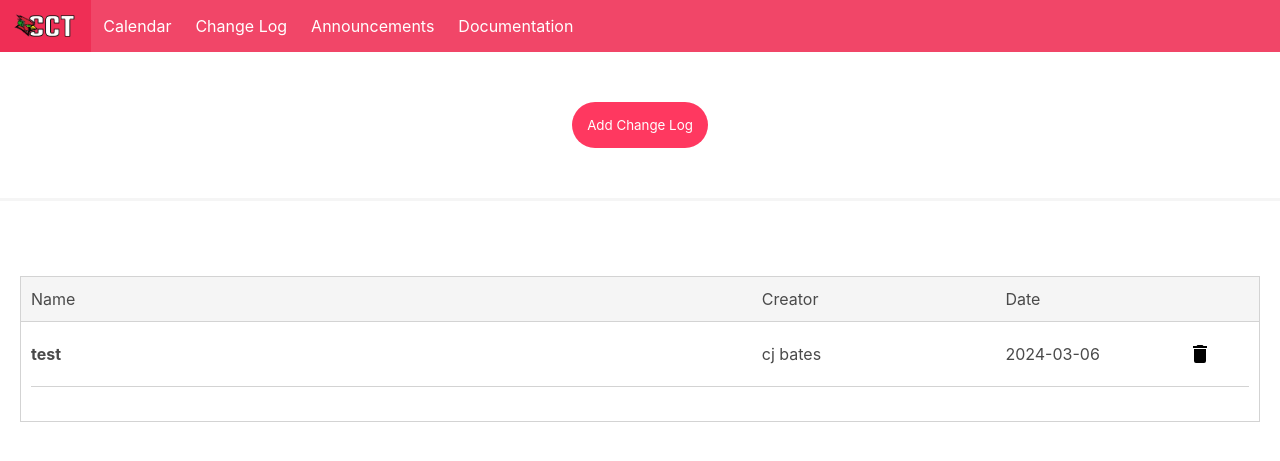
After one commit to cjbates02/CCT-Website, a Flask app: page /change_log in a window 1280 px wide. The commit adds this page. Shown: the top 461 px of the page. Run offline with Flask 3, Linux system fonts and the light colour scheme; data comes from the database, SQL or seed files in the repository; both versions use the stored data as it was after the commit.

```diff
--- a/app.py
+++ b/app.py
@@ -12,17 +12,80 @@ def getDatabaseConnection():
     connection.row_factory = sqlite3.Row
     return connection
 
-@app.route('/delete_announcement', methods=['POST'])
+
+
+@app.route('/doc')
+def doc():
+    return render_template('doc.html')
+
+@app.route('/delete_announcement', methods=['GET', 'POST'])
 def delete_announcement_api():
     id = request.get_json()
-    id = id['delete_id']
-    print(id)
-    return jsonify(id=id)
+    id = id['id']
+
+    conn = getDatabaseConnection()
+    conn.execute("DELETE FROM announcements WHERE id=?", (id,))
+    conn.commit()
+    conn.close()
+
+@app.route('/delete_change_log', methods=['GET', 'POST'])
+def delete_change_log_api():
+    id = request.get_json()
+    id = id['id']
+
+    conn = getDatabaseConnection()
+    conn.execute("DELETE FROM change_log WHERE id=?", (id,))
+    conn.commit()
+    conn.close()
+
+
 
 
 @app.route('/')
 def index():
     return render_template('index.html')
+
+
+@app.route('/change_log', methods=['GET', 'POST'])
+def change_log():
+    if request.method == 'POST':
+        id = request.form['change_id']
+        conn = getDatabaseConnection()
+        change_log = conn.execute("SELECT * FROM change_log WHERE id = ?", (id,)).fetchone()
+        conn.close()
+        return change_card(change_log)
+
+    conn = getDatabaseConnection()
+    changes = conn.execute('SELECT * FROM change_log').fetchall()
+    conn.close()
+
+    return render_template('change_log.html', changes=changes)
+
+
+
+@app.route('/new_change_log', methods=['GET', 'POST'])
+def new_change_log():
+    if request.method == "POST":
+        name = request.form['name']
+        description = request.form['description']
+        creator = request.form['creator']
+        rollback_steps = request.form['rollback_steps']
+        todays_date = date.today()
+
+        conn = getDatabaseConnection()
+        conn.execute("INSERT INTO change_log (name, rollback_steps, creator, date, description) VALUES (?,?,?,?,?)", (name, rollback_steps, creator, todays_date, description))
+        conn.commit()
+        conn.close()
+
+        return redirect(url_for('change_log'))
+
+
+    return render_template('new_change_log.html')
+
+
+@app.route('/change_card')
+def change_card(change_card):
+    return render_template('change_card.html', change_card=change_card)
 
 
 @app.route('/announcements')
--- a/static/custom.css
+++ b/static/custom.css
@@ -108,3 +108,95 @@
   margin-right: 20px;
   margin-bottom: 15px;
 }
+
+.change_log_grid_header {
+  display: grid;
+  grid-template-columns: 60% 20% 20%;
+  background-color: hsl(0, 0%, 96%);
+  border: solid lightgray 1px;
+  padding: 10px;
+  margin-left: 20px;
+  margin-right: 20px;
+
+}
+
+.change_log_grid {
+  display: grid;
+  grid-template-columns: 60% 20% 15% 5%;
+  margin-left: 20px;
+  margin-right: 20px;
+  border-left: solid lightgray 1px;
+  border-right: solid lightgray 1px;
+  border-bottom: solid lightgray 1px;
+  place-items: left;
+  align-items: middle;
+  padding: 10px;
+}
+
+.change_log_item {
+  border-bottom: solid lightgray 1px;
+  padding-top: 10px;
+  padding-bottom: 20px;
+  display: grid;
+}
+
+.filler {
+  color: white;
+}
+
+.change-card-anchor {
+  text-decoration: none;
+  color: inherit;
+  font-weight: bold;
+}
+
+.change-log-button {
+  background: none;
+  border: none;
+  padding: 0;
+  margin: 0;
+  font: inherit;
+  outline: none;
+  text-decoration: none;
+  color: inherit;
+  font-weight: bold;
+}
+
+.change-log-card {
+  margin-top: 200px;
+}
+
+.description-div {
+  height: 15rem;
+  border: lightgray solid 1px;
+  padding: 10px;
+}
+
+.rollback-steps {
+  height: 10rem;
+  border-left:lightgray solid 1px;
+  border-right:lightgray solid 1px;
+  border-bottom:lightgray solid 1px;
+  padding: 10px;
+}
+
+.change-log-title {
+  display: grid;
+  border-top: lightgray solid 1px;
+  border-left: lightgray solid 1px;
+  border-right: lightgray solid 1px;
+  text-align: center;
+  height : 50px;
+}
+
+
+.change-title {
+  margin: auto;
+  justify-content: right;
+}
+
+.trash-icon {
+  display: grid;
+  height: 15px;
+  width: 15px;
+}
--- a/static/script.js
+++ b/static/script.js
@@ -1,6 +1,6 @@
 
 function deleteWarning(delete_id) {
-    let confirmed = confirm("Are you sure you want to delete this post?");
+    let confirmed = confirm("Are you sure you want to delete this announcement. this will not be recoverable?");
 
     if (confirmed) {
         console.log(delete_id);
@@ -10,6 +10,22 @@ function deleteWarning(delete_id) {
             contentType: 'application/json',
             data: JSON.stringify({'id':delete_id}),
         })
-
+        location.reload();
     }
 }
+
+
+function deleteChangeLogWarning(delete_id) {
+    let confirmed = confirm("Are you sure you want to delete this change log, this will not be recoverable?");
+
+    if (confirmed) {
+        console.log(delete_id);
+        $.ajax({
+            url: '/delete_change_log',
+            type: 'POST',
+            contentType: 'application/json',
+            data: JSON.stringify({'id':delete_id}),
+        })
+        location.reload();
+    }
+}
--- a/templates/base.html
+++ b/templates/base.html
@@ -20,13 +20,13 @@
                     <a class="navbar-item">
                         Calendar
                     </a>
-                    <a class="navbar-item">
+                    <a class="navbar-item" href="{{ url_for('change_log') }}">
                         Change Log
                     </a>
                     <a class="navbar-item" href="{{ url_for('announcements') }}">
                         Announcements
                     </a>
-                    <a class="navbar-item">
+                    <a class="navbar-item" href="{{ url_for('doc') }}">
                         Documentation
                     </a>
                 </div>
@@ -35,7 +35,7 @@
         <div>
             {% block content %}{% endblock %}
         </div>
-        <script src="jquery-3.7.1.min.js"></script>
+        <script src="https://ajax.googleapis.com/ajax/libs/jquery/3.7.1/jquery.min.js"></script>
         <script res="script" src="{{ url_for('static', filename='script.js') }}"></script>
     </body>
 </html>
--- /dev/null
+++ b/templates/change_log.html
@@ -0,0 +1,44 @@
+{% extends 'base.html' %}
+
+{% block content %}
+    <div class="announcement-button-div">
+        <a href="{{ url_for('new_change_log') }}">
+            <button class="announcement-button">Add Change Log</button>
+        </a>
+    </div>
+
+    <div class="change_log_grid_header">
+        <div>
+            <p>Name</p>
+        </div>
+        <div>
+            <p>Creator</p>
+        </div>
+        <div>
+            <p>Date</p>
+        </div>
+    </div>
+
+    <form method="POST">
+        <div class="change_log_grid">
+            {% for c in changes %}
+                <a class="change-card-anchor change_log_item">
+                    <div>
+                        <button class="change-log-button" name="change_id" id="change_id" value="{{ c['id'] }}">{{ c['name'] }}</button>
+                    </div>
+                </a>
+                <div class="change_log_item">{{ c['creator'] }}</div>
+                <div class="change_log_item">{{ c['date'] }}</div>
+                <a onclick="deleteChangeLogWarning('{{ c['id'] }}')">
+                    <div class="change_log_item">
+                        <img class="icon" src="{{ url_for('static', filename='delete.svg') }}">
+                    </div>
+                </a>
+            {% endfor %}
+                <div class="filler">filler</div>
+                <div class="filler">filler</div>
+                <div class="filler">filler</div>
+        </div>
+    </form>
+
+{% endblock %}
```
Also changed, not shown: templates/change_card.html (added, +24 -0 lines), templates/delete_announcement.html (deleted, +0 -24 lines), templates/new_change_log.html (added, +42 -0 lines), cct_database.db, static/delete.svg (added), templates/index.html (line endings or trailing spaces), 2 other files.
